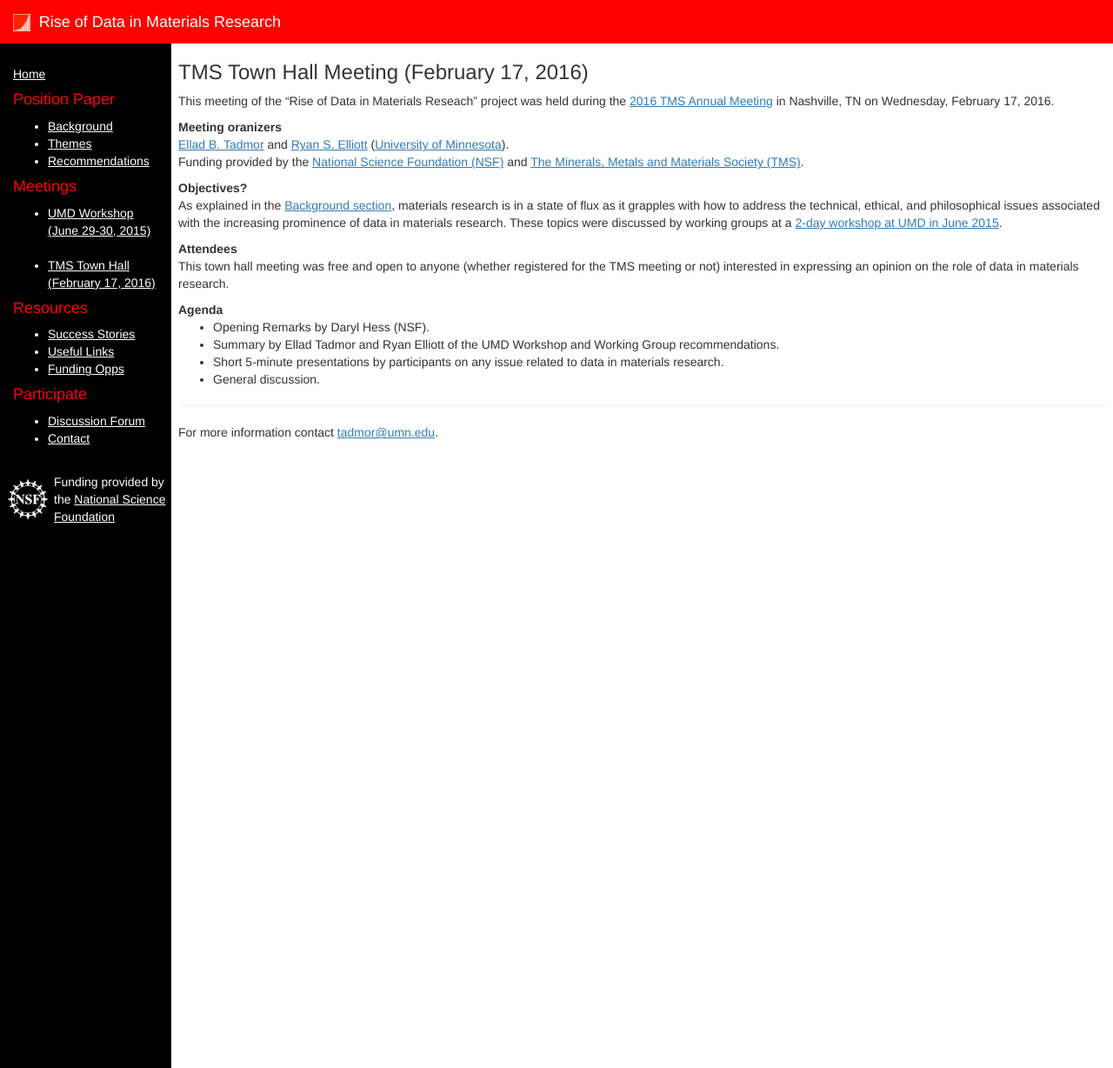
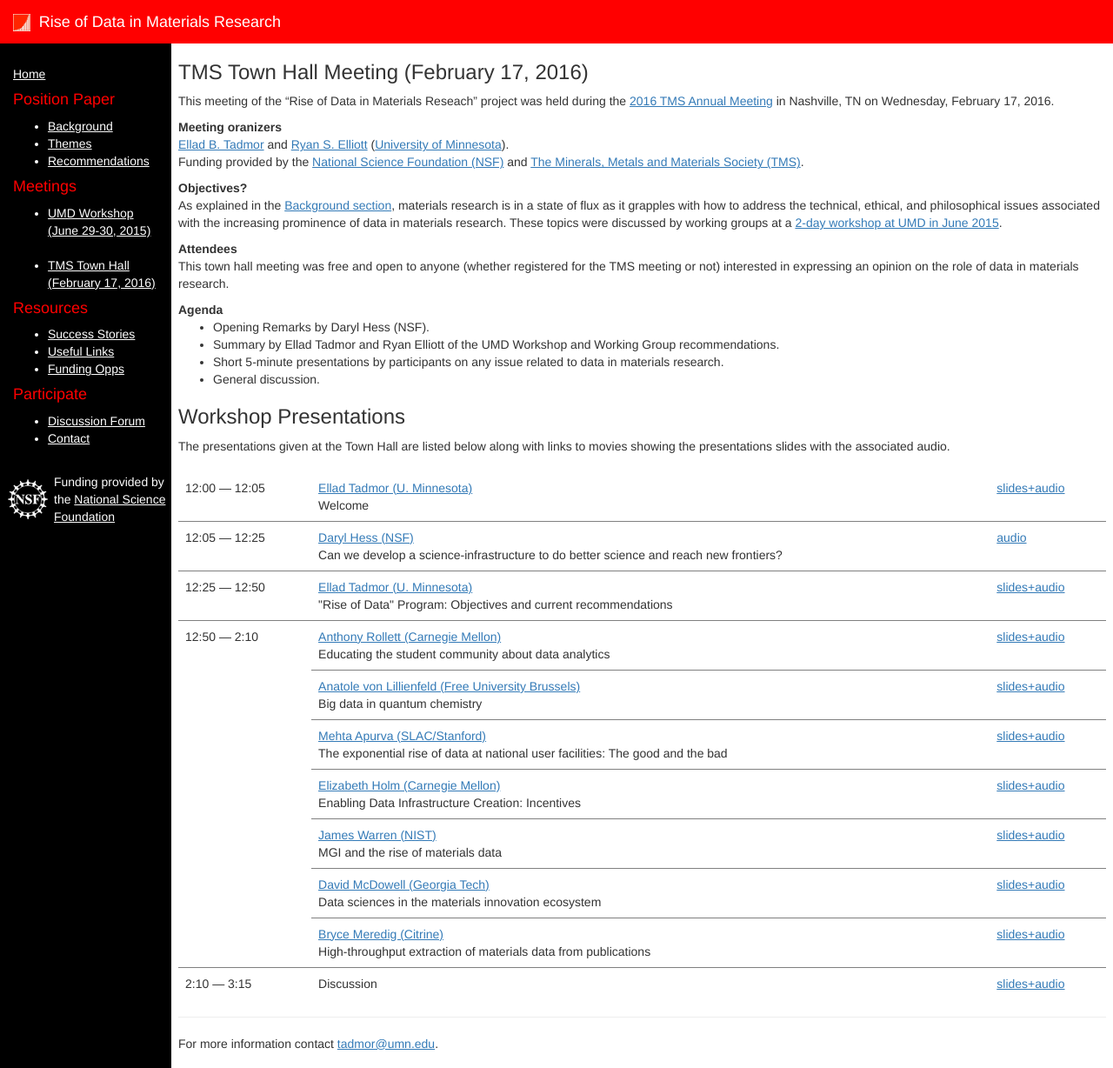
Before and after one commit to riseofdata/riseofdata.github.io, a Jekyll site: the page built from tms-townhall.html, in a window 1280 px wide. Shown: the whole page at 87% size. Built offline with Jekyll 4.4.1, drawn with Linux system fonts in a browser that asks for light colours.

Commit message:
Added links to presentations at TMS Town Hall

```diff
--- a/tms-townhall.html
+++ b/tms-townhall.html
@@ -43,6 +43,126 @@
 <li>General discussion.</li>
 </ul>
 
+<h3>Workshop Presentations</h3>
+The presentations given at the Town Hall are listed below along with
+links to movies showing the presentations slides with the associated
+audio.<br><br>
+
+<table class="table" rules="rows">
+<tr>
+<td class="timerange">12:00 &#8212; 12:05</td>
+<td>
+<a href="http://www.aem.umn.edu/~tadmor/" target="_blank">Ellad Tadmor (U. Minnesota)</a><br>
+Welcome
+</td>
+<td class="slides">
+<a href="/talks/tms-00-tadmor.shtml" target="_blank">slides+audio</a>
+</td>
+</tr>
+
+<tr>
+<td class="timerange">12:05 &#8212; 12:25</td>
+<td>
+<a href="http://www.nsf.gov/mobile/staff/staff_bio.jsp?lan=dhess&org=DMR&from_org=" target="_blank">Daryl Hess (NSF)</a><br>
+Can we develop a science-infrastructure to do better science and reach new frontiers?
+</td>
+<td class="slides">
+<a href="/talks/tms-01-hess.shtml" target="_blank">audio</a>
+</td>
+</tr>
+
+<tr>
+<td class="timerange">12:25 &#8212; 12:50</td>
+<td>
+<a href="http://www.aem.umn.edu/~tadmor/" target="_blank">Ellad Tadmor (U. Minnesota)</a><br>
+"Rise of Data" Program: Objectives and current recommendations
+</td>
+<td class="slides">
+<a href="/talks/tms-02-tadmor.shtml" target="_blank">slides+audio</a>
+</td>
+</tr>
+
+<tr>
+<td rowspan="7" class="timerange">12:50 &#8212; 2:10</td>
+<td>
+<a href="https://www.cmu.edu/engineering/materials/people/faculty/bios/rollett.html" target="_blank">Anthony Rollett (Carnegie Mellon)</a><br>
+Educating the student community about data analytics
+</td>
+<td class="slides">
+<a href="/talks/tms-03-rollett.shtml" target="_blank">slides+audio</a>
+</td>
+</tr>
+
+<tr>
+<td>
+<a href="http://www.chemie.unibas.ch/~anatole/" target="_blank">Anatole von Lillienfeld (Free University Brussels)</a><br>
+Big data in quantum chemistry
+</td>
+<td class="slides">
+<a href="/talks/tms-04-vonlillienfeld.shtml" target="_blank">slides+audio</a>
+</td>
+</tr>
+
+<tr>
+<td>
+<a href="https://www6.slac.stanford.edu/" target="_blank">Mehta Apurva (SLAC/Stanford)</a><br>
+The exponential rise of data at national user facilities: The good and the bad
+</td>
+<td class="slides">
+<a href="/talks/tms-05-apurva.shtml" target="_blank">slides+audio</a>
+</td>
+</tr>
+
+<tr>
+<td>
+<a href="https://www.cmu.edu/engineering/materials/people/faculty/bios/holm.html" target="_blank">Elizabeth Holm (Carnegie Mellon)</a><br>
+Enabling Data Infrastructure Creation: Incentives
+</td>
+<td class="slides">
+<a href="/talks/tms-06-holm.shtml" target="_blank">slides+audio</a>
+</td>
+</tr>
+
+<tr>
+<td>
+<a href="https://www.nist.gov/people/james-warren" target="_blank">James Warren (NIST)</a><br>
+MGI and the rise of materials data
+</td>
+<td class="slides">
+<a href="/talks/tms-07-warren.shtml" target="_blank">slides+audio</a>
+</td>
+</tr>
+
+<tr>
+<td>
+<a href="http://www.me.gatech.edu/faculty/mcdowell" target="_blank">David McDowell (Georgia Tech)</a><br>
+Data sciences in the materials innovation ecosystem
+</td>
+<td class="slides">
+<a href="/talks/tms-08-mcdowell.shtml" target="_blank">slides+audio</a>
+</td>
+</tr>
+
+<tr>
+<td>
+<a href="https://www.citrine.io/our-team/" target="_blank">Bryce Meredig (Citrine)</a><br>
+High-throughput extraction of materials data from publications
+</td>
+<td class="slides">
+<a href="/talks/tms-09-meredig.shtml" target="_blank">slides+audio</a>
+</td>
+</tr>
+
+<tr>
+<td class="timerange">2:10 &#8212; 3:15</td>
+<td>Discussion</td>
+<td class="slides">
+<a href="/talks/tms-10-discussion.shtml" target="_blank">slides+audio</a>
+</td>
+</tr>
+
+</table>
+
 <!--
 The meeting will be recorded and the feedback obtained will be
 integrated into the <i>Position Paper</i> being  compiled to accurately reflect our community’s
```
Also changed, not shown: pictures/apurva.jpg (added), pictures/holm.jpg (added), pictures/mcdowell.jpg (added), pictures/meredig.jpg (added), pictures/vonlilienfeld.jpg (added), pictures/warren.jpg (added), 11 other files.
